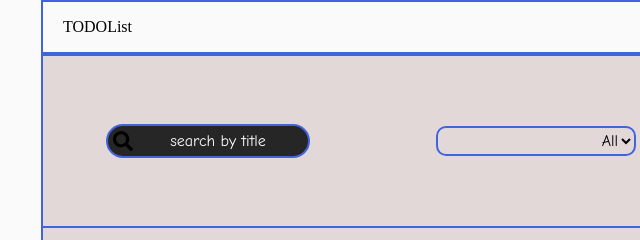
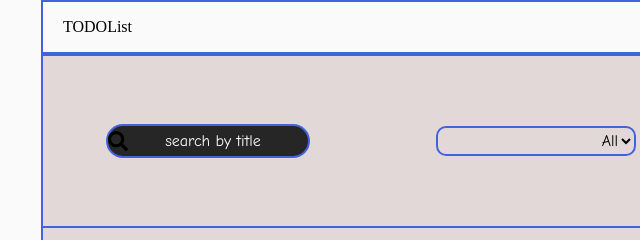
Before and after one commit to SergijBabich/todo-List.github.io, a website built with webpack: page index.html in a window 1280 px wide. Shown: the top 240 px of the page, 14-654 px from the left. Built offline with nearby package versions, Linux system fonts and the light colour scheme.

Commit message:
Update index.html

```diff
--- a/index.html
+++ b/index.html
@@ -13,10 +13,8 @@
       <div class="content">
          <div class="content_set_Option">
             <div class="content_set_Option_letInput">
-               <object type="image/svg+xml" data="img/search-solid.svg">
                <img src="img/search-solid.svg" alt="image format png" />
-               </object>
-               <input type="text" name=""  class="set_option_letInput_inpSearch" placeholder="search by title" value="">
+                <input type="text" name=""  class="set_option_letInput_inpSearch" placeholder="search by title" value="">
             </div>
             <select class="content_filter_state_task" >
                <option value="All">All</option>
```
